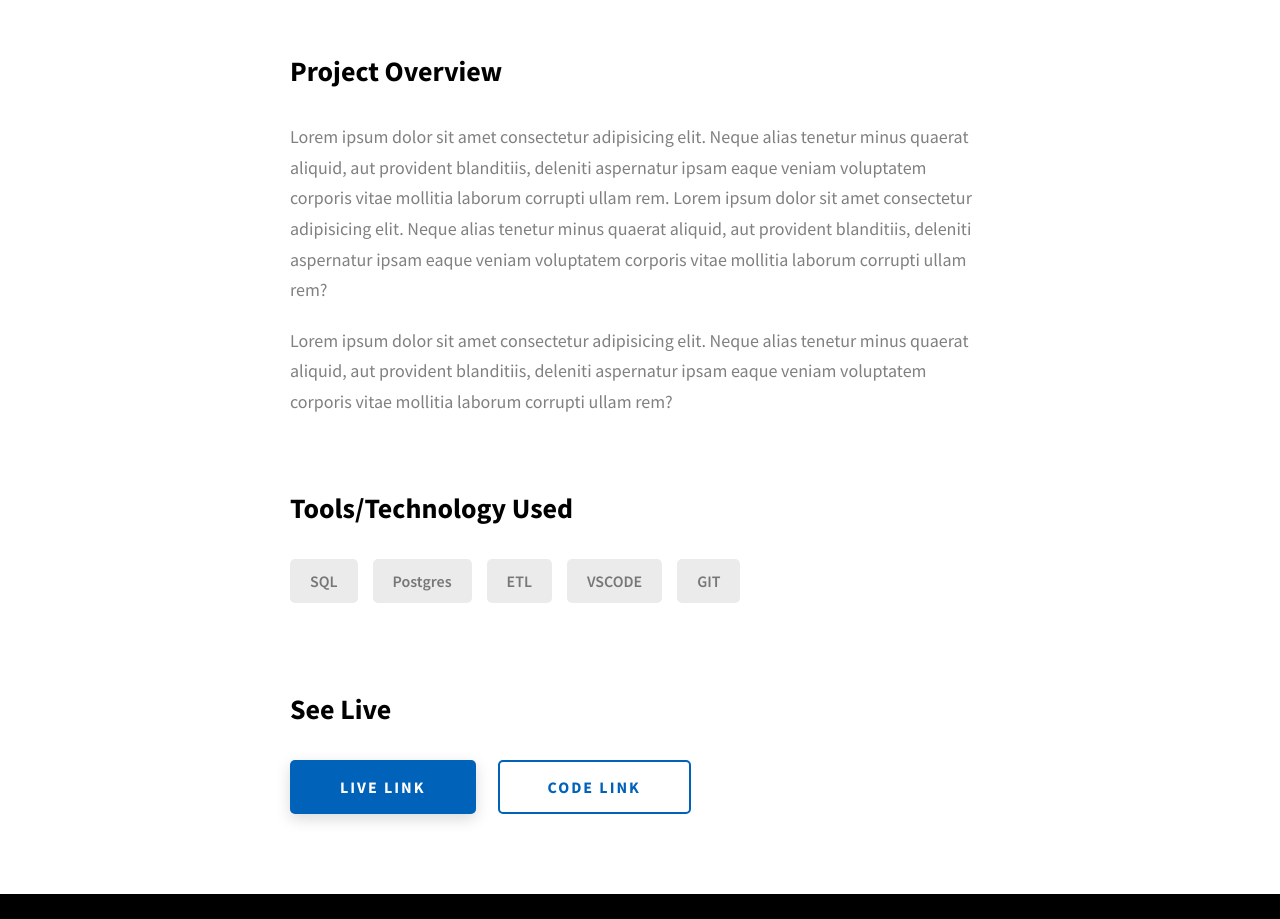
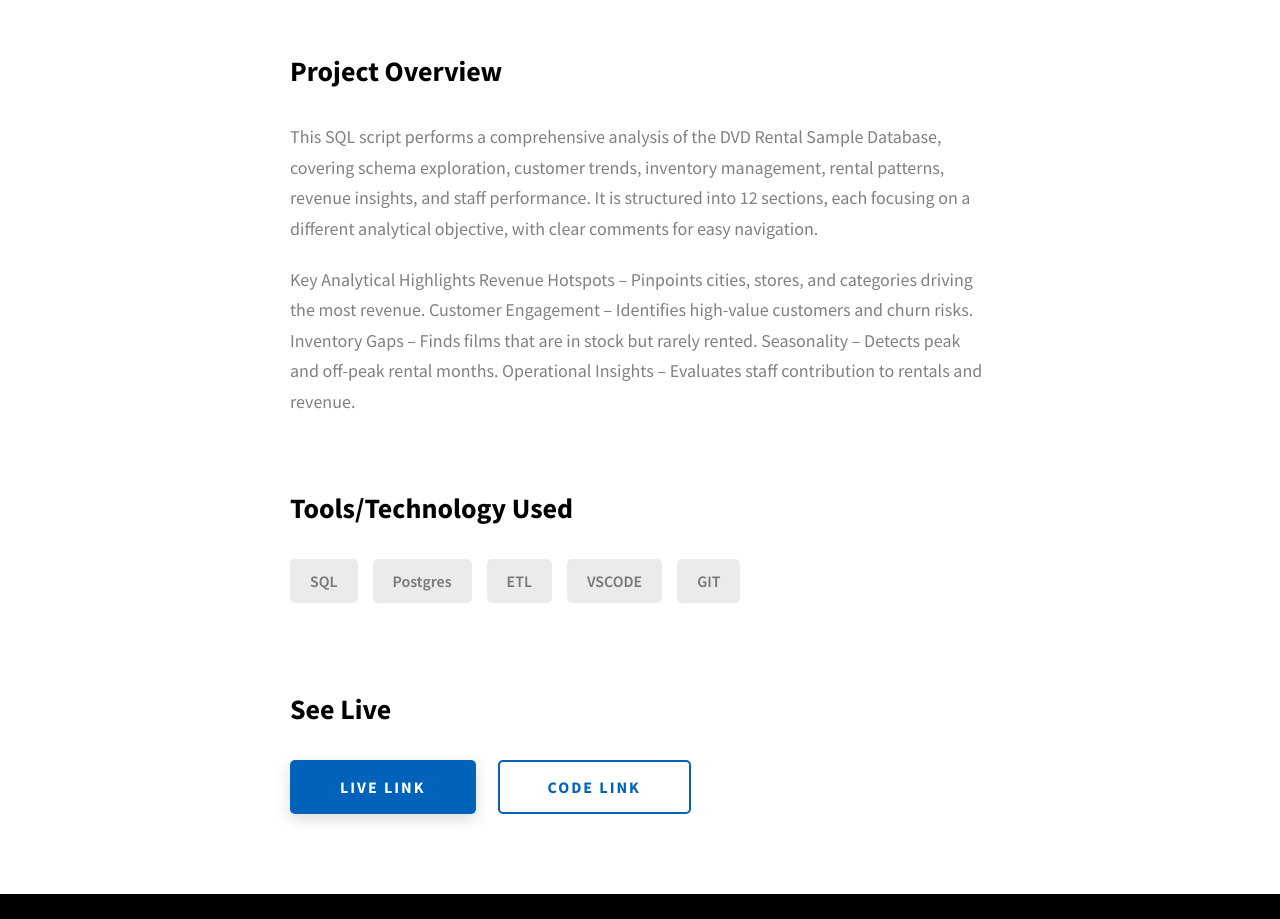
Before and after one commit to hafeezuddin/hafeezuddin.github.io, a website: page project-1.html in a window 1280 px wide. Shown: the part 1320-2239 px from the top of the page. Drawn offline with Linux system fonts and the light colour scheme.

Commit message:
Update to SQL Project page

```diff
--- a/project-1.html
+++ b/project-1.html
@@ -109,20 +109,16 @@
             <div class="project-details__desc">
               <h3 class="project-details__content-title">Project Overview</h3>
               <p class="project-details__desc-para">
-                Lorem ipsum dolor sit amet consectetur adipisicing elit. Neque
-                alias tenetur minus quaerat aliquid, aut provident blanditiis,
-                deleniti aspernatur ipsam eaque veniam voluptatem corporis vitae
-                mollitia laborum corrupti ullam rem. Lorem ipsum dolor sit amet
-                consectetur adipisicing elit. Neque alias tenetur minus quaerat
-                aliquid, aut provident blanditiis, deleniti aspernatur ipsam
-                eaque veniam voluptatem corporis vitae mollitia laborum corrupti
-                ullam rem?
+                This SQL script performs a comprehensive analysis of the DVD Rental Sample Database, covering schema exploration, customer trends, inventory management, rental patterns, revenue insights, and staff performance.
+It is structured into 12 sections, each focusing on a different analytical objective, with clear comments for easy navigation.
               </p>
               <p class="project-details__desc-para">
-                Lorem ipsum dolor sit amet consectetur adipisicing elit. Neque
-                alias tenetur minus quaerat aliquid, aut provident blanditiis,
-                deleniti aspernatur ipsam eaque veniam voluptatem corporis vitae
-                mollitia laborum corrupti ullam rem?
+                Key Analytical Highlights Revenue Hotspots
+                – Pinpoints cities, stores, and categories driving the most revenue. Customer Engagement
+                – Identifies high-value customers and churn risks. Inventory Gaps
+                – Finds films that are in stock but rarely rented. Seasonality
+                – Detects peak and off-peak rental months. Operational Insights
+                – Evaluates staff contribution to rentals and revenue.
               </p>
             </div>
             <div class="project-details__tools-used">
```
